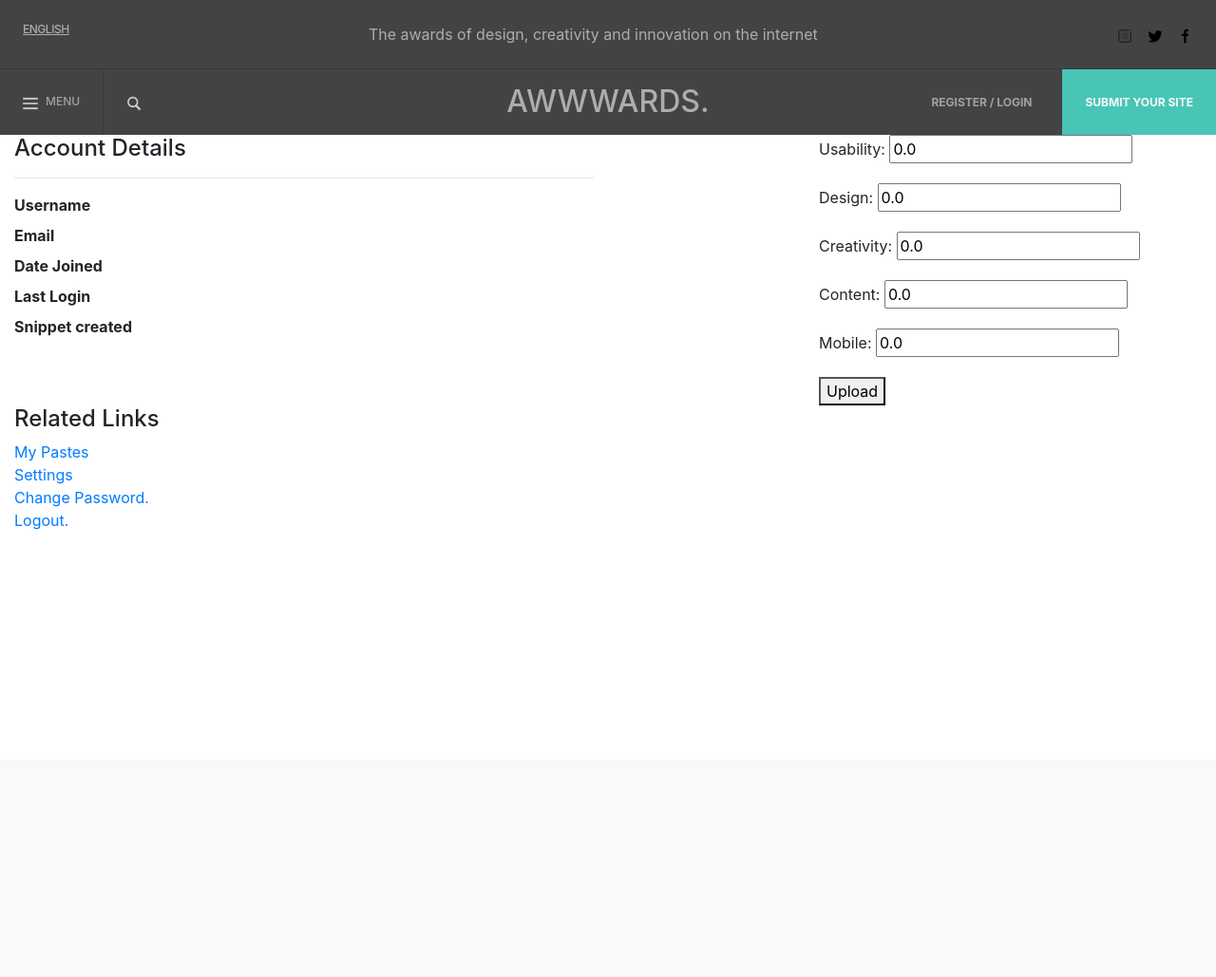
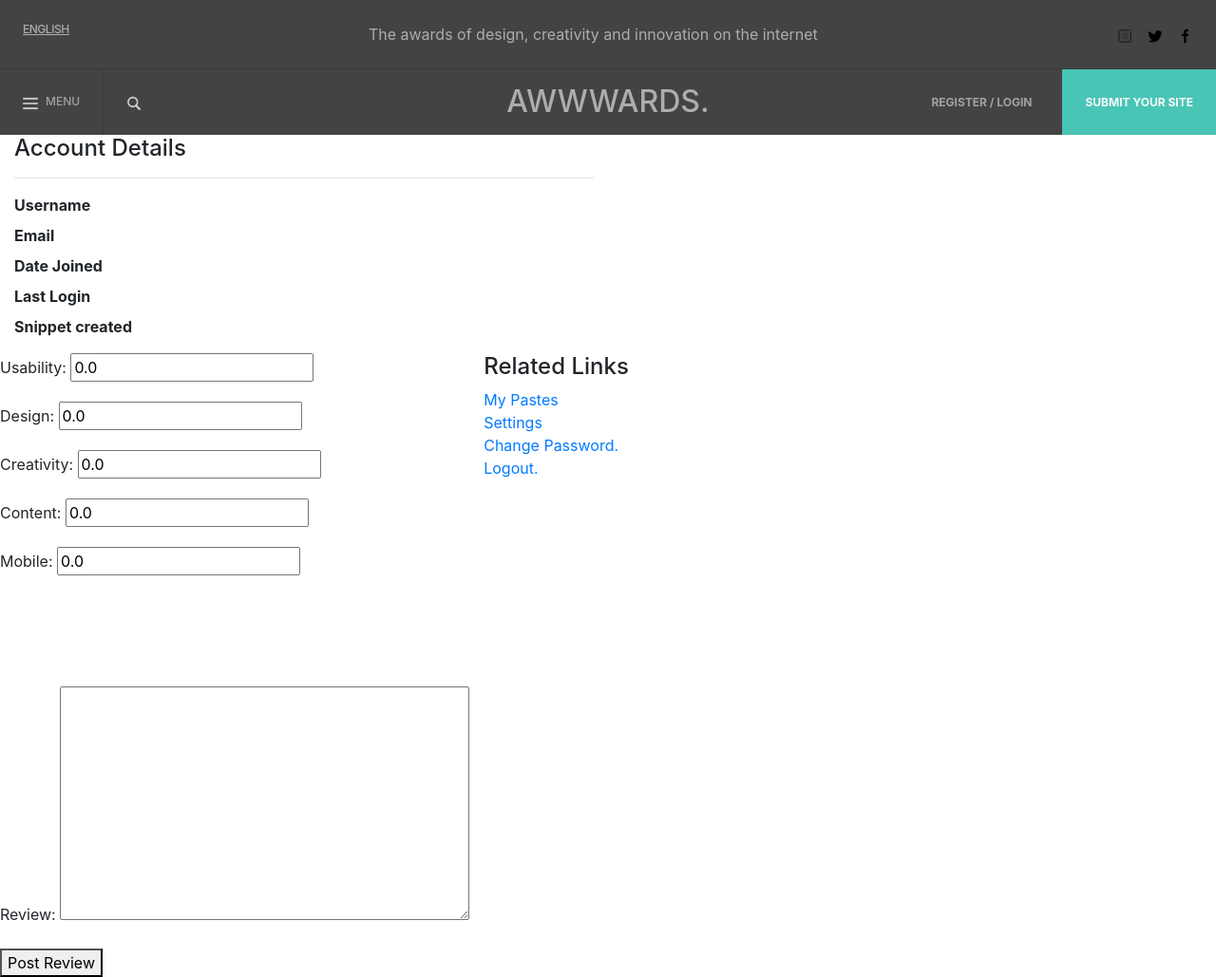
Before and after one commit to IreriVIkki/awwwards, a Django app: template awards/templates/rate.html in a window 1280 px wide. Shown: the whole page at 95% size. Before the commit the page ends 558 px from the top, so only its background shows below. Run offline with Django 3.2, Linux system fonts and the light colour scheme; the template is opened without the code that fills it: values that come from a table or form of the project are taken from there, others are empty; some libraries are stand-ins or nearby versions.

Commit message:
all of the mvp has been successfully met with all the models working as expected now its time to do some dope styling up in this place

```diff
--- a/awards/forms.py
+++ b/awards/forms.py
@@ -56,3 +56,9 @@ class RatePostForm(forms.ModelForm):
     class Meta:
         model = Rating
         exclude = ['user', 'post']
+
+
+class ReviewCommentForm(forms.ModelForm):
+    class Meta:
+        model = Comment
+        exclude = ['author', 'post']
--- a/awards/models.py
+++ b/awards/models.py
@@ -117,50 +117,57 @@ class Rating(models.Model):
         print(rating)
         return rating
 
-    def average_usability(self, post):
-        post_ratings = self.objects.filter(post=post)
+    @classmethod
+    def average_usability(cls, post):
+        post_ratings = cls.objects.filter(post=post)
         _all = [ur.usability for ur in post_ratings]
         average = sum(_all)/len(_all)
         print(average)
         return average
 
-    def average_design(self, post):
-        post_ratings = self.objects.filter(post=post)
+    @classmethod
+    def average_design(cls, post):
+        post_ratings = cls.objects.filter(post=post)
         _all = [ur.design for ur in post_ratings]
         average = sum(_all)/len(_all)
         print(average)
         return average
 
-    def average_creativity(self, post):
-        post_ratings = self.objects.filter(post=post)
+    @classmethod
+    def average_creativity(cls, post):
+        post_ratings = cls.objects.filter(post=post)
         _all = [ur.creativity for ur in post_ratings]
         average = sum(_all)/len(_all)
         print(average)
         return average
 
-    def average_content(self, post):
-        post_ratings = self.objects.filter(post=post)
+    @classmethod
+    def average_content(cls, post):
+        post_ratings = cls.objects.filter(post=post)
         _all = [ur.content for ur in post_ratings]
         average = sum(_all)/len(_all)
         print(average)
         return average
 
-    def average_mobile(self, post):
-        post_ratings = self.objects.filter(post=post)
+    @classmethod
+    def average_mobile(cls, post):
+        post_ratings = cls.objects.filter(post=post)
         _all = [ur.mobile for ur in post_ratings]
         average = sum(_all)/len(_all)
         print(average)
         return average
 
-    def average_rating(self, post):
-        post_ratings = self.objects.filter(post=post)
+    @classmethod
+    def average_rating(cls, post):
+        post_ratings = cls.objects.filter(post=post)
         _all = [ur.average_judge_rating for ur in post_ratings]
         average = sum(_all)/len(_all)
         print(average)
         return average
 
-    def get_last_post(self):
-        return self.objects.last()
+    @classmethod
+    def get_last_post(cls):
+        return cls.objects.last()
 
 
 class Followers(models.Model):
@@ -194,7 +201,7 @@ class technologies(models.Model):
 class Comment(models.Model):
     author = models.ForeignKey(User, related_name='comments', null=True)
     post = models.ForeignKey(Post, related_name='comments', null=True)
-    rating = models.TextField(null=True)
+    review = models.TextField(null=True, blank=True)
 
 
 class Collection(models.Model):
--- a/awards/templates/profile.html
+++ b/awards/templates/profile.html
@@ -8,6 +8,12 @@
     <div class="col-lg-6 col-md-6 col-sm-6">
 
         <h4>Account Details</h4>
+
+        {% if user.is_superuser %}
+
+        <a href="http://127.0.0.1:8000/admin/">admin</a>
+
+        {% endif %}
 
         <a href="{% url 'edit_profile' %}"></a>
 
--- a/awards/templates/rate.html
+++ b/awards/templates/rate.html
@@ -41,12 +41,25 @@
         </div>
     </div>
 
+    {% for review in post.comments.all %}
+    <p>{{ review.review }}</p>
+    {% endfor %}
+
+
+    {% for rating in post.ratings.all %}
+    <p>iterate</p>
+    {% endfor %}
+
     <form method="post" enctype="multipart/form-data">
 
         {% csrf_token %}
 
         {{ rf_form.as_p }}
-        <button type="submit">Upload</button>
+
+        <br><br><br><br>
+
+        {{ cf_form.as_p }}
+        <button type="submit">Post Review</button>
     </form>
 
     <div class="col-lg-6 col-md-6 col-sm-6">
```
Also changed, not shown: awards/views.py (+11 -1 lines), awards/migrations/0002_auto_20181011_2147.py (added).
